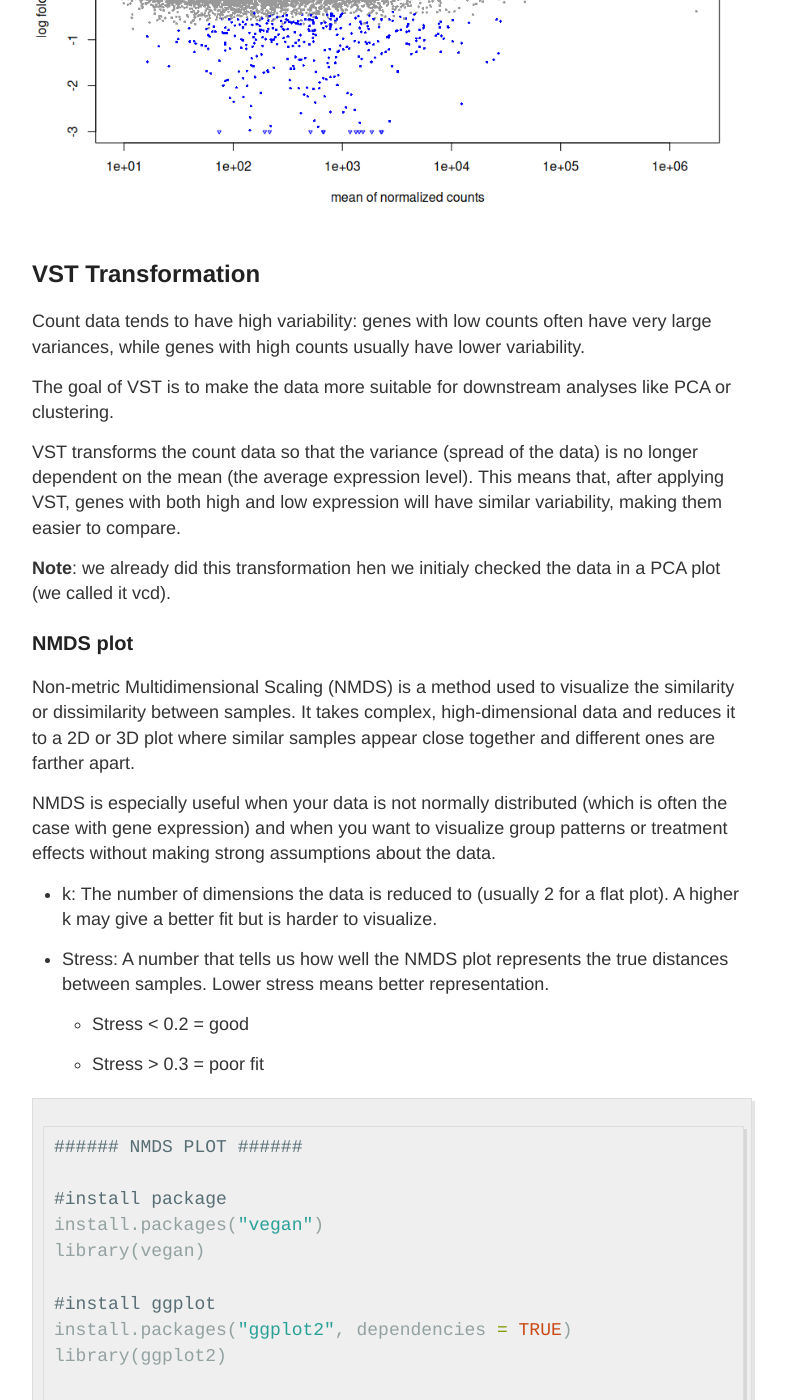
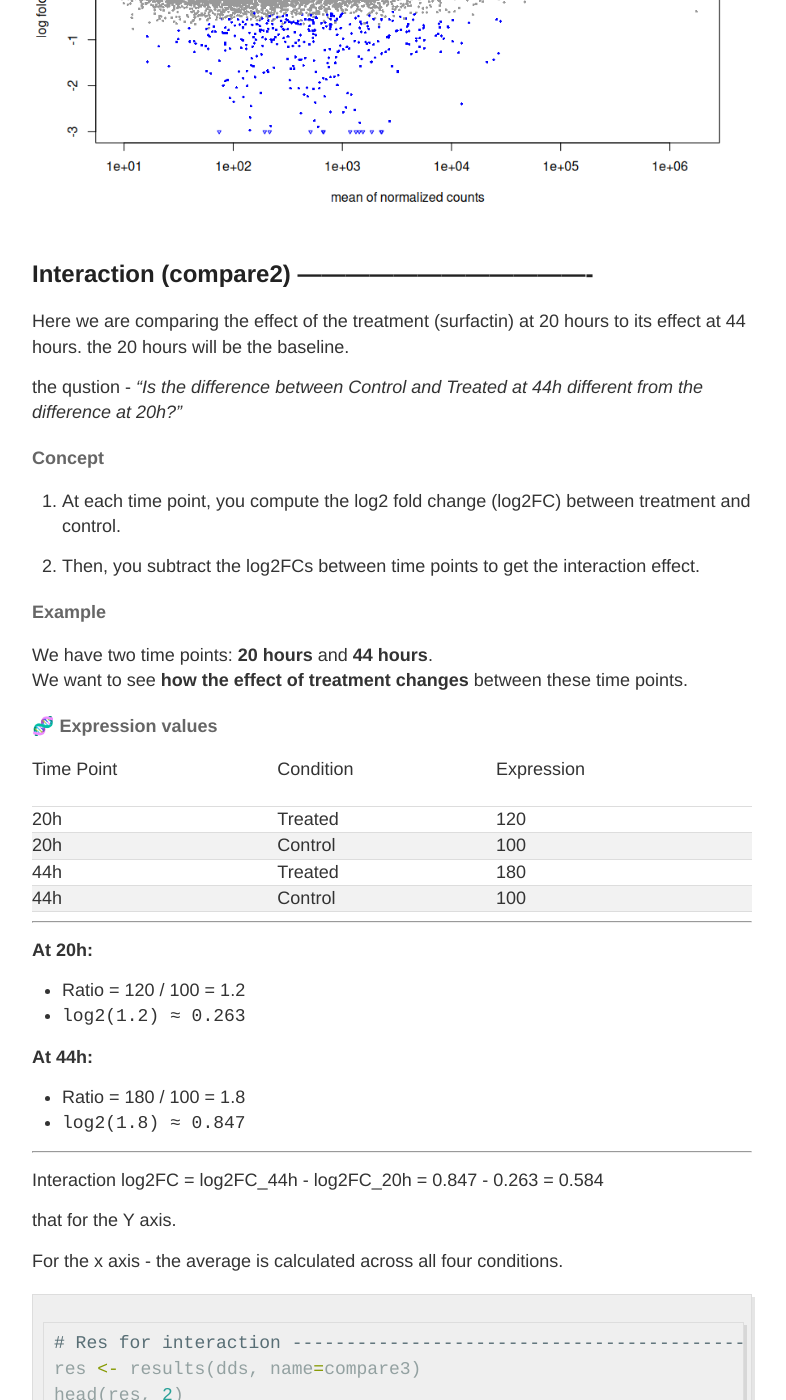
Before and after one commit to OfekRainish/OfekRainish_notebook, a Jekyll site: the page built from _posts/2025-04-02-bioinformatics deseq2.md, in a window 1280 px wide and 1400 px high, scrolled down 11838 px. Shown: the whole window, without its empty margins (248-1034 px from the left). Built offline with Jekyll 4.4.1, drawn with Linux system fonts in a browser that asks for light colours; our own code applies the rules of GitHub Pages for plain Markdown files; a file with an impossible date is left out; some of the changed text lies outside the part shown.

Commit message:
Update 2025-04-02-bioinformatics deseq2.md

````diff
--- a/_posts/2025-04-02-bioinformatics deseq2.md
+++ b/_posts/2025-04-02-bioinformatics deseq2.md
@@ -328,6 +328,90 @@ AM plot compering treatment to control (reference)
 shrinked MAplot
 ![](../images/rna_bioinformatics/deseq2/treatmentMAplotSrincked.png)
 
+## Interaction (compare2) -------------------------------------
+Here we are comparing the effect of the treatment (surfactin) at 20 hours to its effect at 44 hours. the 20 hours will be the baseline.
+
+the qustion - *“Is the difference between Control and Treated at 44h different from the difference at 20h?”*
+
+#### Concept
+
+1. At each time point, you compute the log2 fold change (log2FC) between treatment and control.
+
+2. Then, you subtract the log2FCs between time points to get the interaction effect.
+
+#### Example
+
+
+We have two time points: **20 hours** and **44 hours**.
+We want to see **how the effect of treatment changes** between these time points.
+
+#### 🧬 Expression values
+
+| Time Point | Condition | Expression |
+|------------|-----------|------------|
+| 20h        | Treated   | 120        |
+| 20h        | Control   | 100        |
+| 44h        | Treated   | 180        |
+| 44h        | Control   | 100        |
+
+---
+
+**At 20h:**
+
+- Ratio = 120 / 100 = 1.2
+- `log2(1.2) ≈ 0.263`
+
+**At 44h:**
+
+- Ratio = 180 / 100 = 1.8
+- `log2(1.8) ≈ 0.847`
+
+---
+
+Interaction log2FC = log2FC_44h - log2FC_20h = 0.847 - 0.263 = 0.584
+
+that for the Y axis.
+
+For the x axis - the average is calculated across all four conditions.
+
+
+
+
+
+
+
+```r
+# Res for interaction ---------------------------------------------------------
+res <- results(dds, name=compare3)
+head(res, 2)
+
+# Explanation
+mcols(res, use.names = T)
+expl <- mcols(res, use.names = T)
+
+# Save
+summary(res)
+write.table(res,
+            file = "DE Timepoint.csv",
+            sep = ",",
+            row.names = T,
+            quote = F)
+
+# Plot
+plotMA(res)
+
+resLFC <- lfcShrink(dds, coef = compare3,
+                    type = "apeglm")
+plotMA(resLFC, ylim=c(-3,3))
+```
+and the results are:
+
+AM plot compering treatment to control (reference)
+![](../images/rna_bioinformatics/deseq2/treatmentAMplot.png)
+
+shrinked MAplot
+![](../images/rna_bioinformatics/deseq2/MAplot_interaction_shrinked.png)
+
 
 
 ## VST Transformation
````
